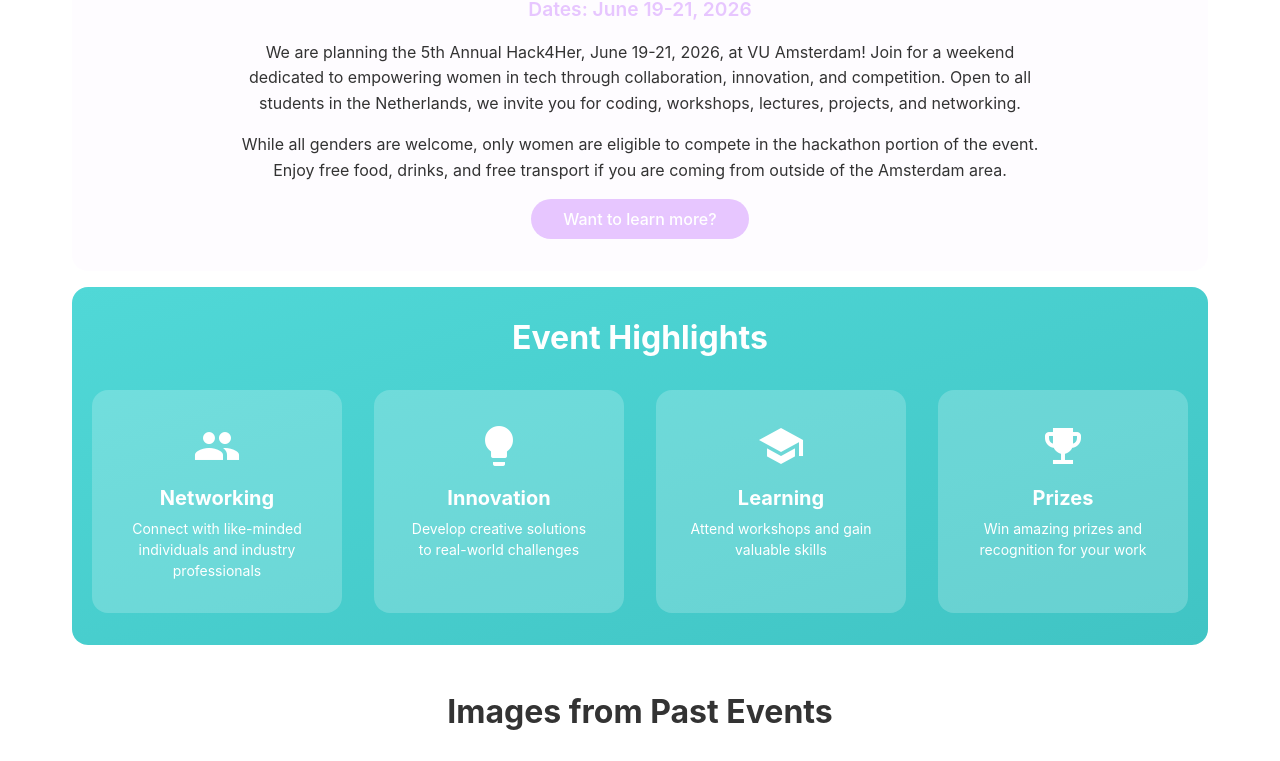
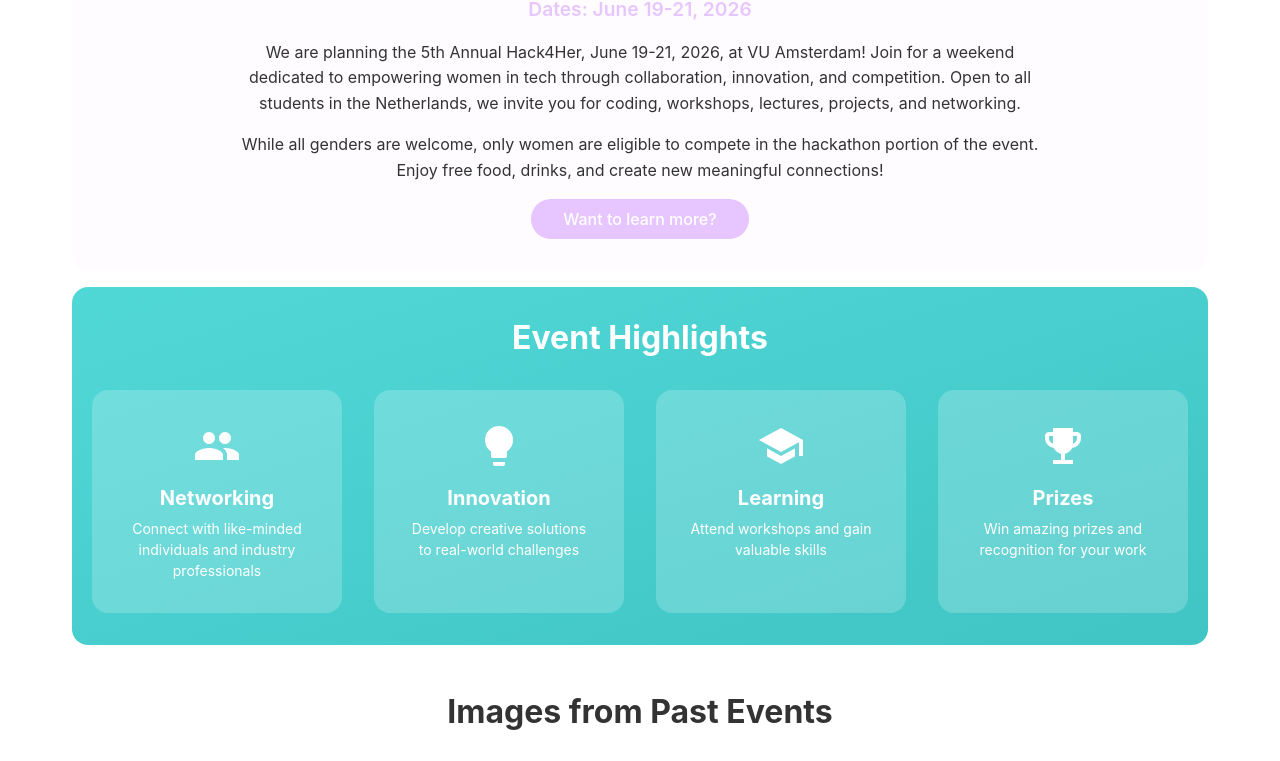
Before and after one commit to Hack4Her-NL/Hack4Her, a SvelteKit app: page / in a window 1280 px wide. Shown: the part 1389-2150 px from the top of the page. Built offline with nearby package versions, Linux system fonts and the light colour scheme; grey boxes are pictures that could not be loaded.

Commit message:
remove transport mention from the main page

```diff
--- a/src/routes/+page.svelte
+++ b/src/routes/+page.svelte
@@ -150,7 +150,7 @@
       We are planning the 5th Annual Hack4Her, June 19-21, 2026, at VU Amsterdam! Join for a weekend dedicated to empowering women in tech through collaboration, innovation, and competition. Open to all students in the Netherlands, we invite you for coding, workshops, lectures, projects, and networking.
     </p>
     <p class="section-text">
-      While all genders are welcome, only women are eligible to compete in the hackathon portion of the event. Enjoy free food, drinks, and free transport if you are coming from outside of the Amsterdam area.
+      While all genders are welcome, only women are eligible to compete in the hackathon portion of the event. Enjoy free food, drinks, and create new meaningful connections!
     </p>
     <a href={routes.information} class="btn btn-primary">Want to learn more?</a>
   </div>
```
